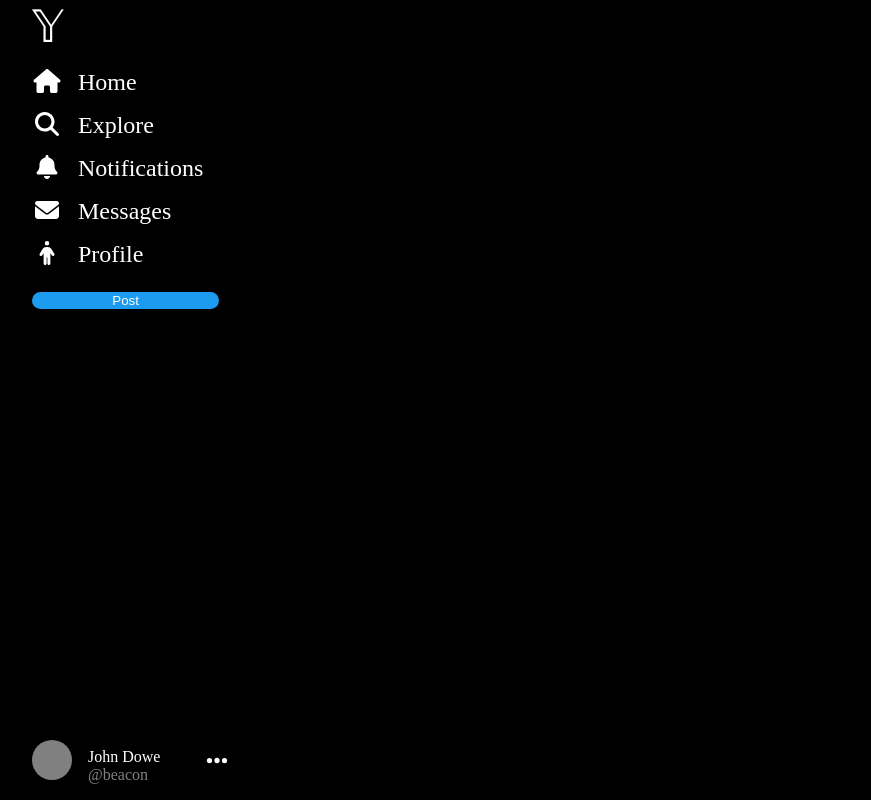
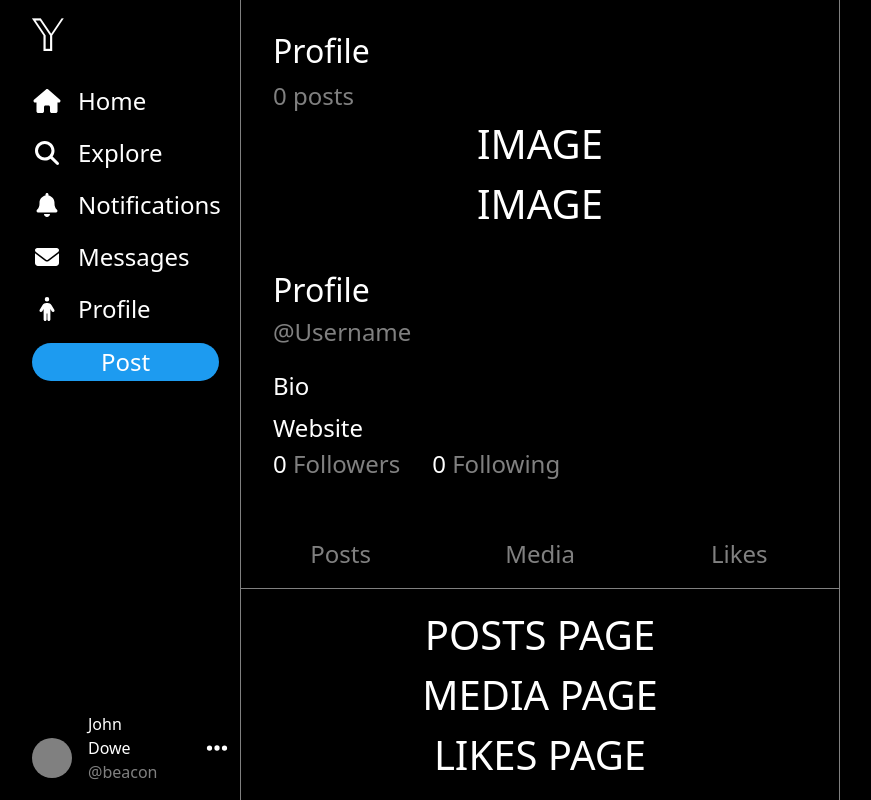
Before and after one commit to hridyanshdugar/cmput404-project-y, a Next.js app in the folder frontend/: page /profile in a window 1280 px wide. Before the commit this address had no page. Shown: the whole page, without its empty margins (224-1095 px from the left). Built offline with nearby package versions, Linux system fonts and the light colour scheme.

Commit message:
General Page Layout

```diff
--- /dev/null
+++ b/frontend/src/app/profile/page.module.css
@@ -0,0 +1,135 @@
+.mainContentView {
+    background-color: #000000;
+    color: white;
+    height : 100vh;
+    max-width: 37.5rem;
+    text-align: center;
+    font-size: 40px;
+    margin-left: 13rem;
+    border-left: 1px solid gray;
+    border-right: 1px solid gray;
+    overflow: scroll;
+    overflow: hidden;
+}
+
+  @media screen and (max-width: 1000px) {
+    .mainContentView {
+        margin-left: 3rem;
+    }
+  }
+
+  @media screen and (max-width: 500px) {
+    .mainContentView {
+        overflow-y: scroll;
+    }
+  }
+
+.container {
+  width: 100%;
+  display: inline-block;
+}
+
+.title {
+    text-align: left;
+    margin-top: 2rem;
+    margin-left: 2rem;
+    margin-right: 2rem;
+    font-size: 2rem;
+    font-weight: 500;
+}
+
+.postCount {
+    text-align: left;
+    color: grey;
+    margin-left: 2rem;
+    margin-right: 2rem;
+    font-size: 1.5rem;
+    font-weight: 500;
+}
+
+
+
+.username {
+    text-align: left;
+    color: grey;
+    margin-left: 2rem;
+    margin-right: 2rem;
+    font-size: 1.5rem;
+    font-weight: 500;
+}
+
+.bio {
+    width: 100%;
+    display: inline-block;
+    text-align: left;
+    margin-left: 2rem;
+    margin-right: 2rem;
+    font-size: 1.5rem;
+}
+
+.website {
+    text-align: left;
+    margin-left: 2rem;
+    margin-right: 2rem;
+    font-size: 1.5rem;
+}
+
+.followersContainer {
+  margin-left: 2rem;
+  margin-right: 2rem;
+  display: flex;
+  flex-direction: row;
+}
+
+.followCount {
+  margin-right: 2rem;
+  font-size: 1.5rem;
+  font-weight: 500;
+}
+
+.profileNav {
+  display: inline;
+  border-bottom: 1px solid grey;
+}
+
+.profileNav ul {
+  height: 100%;
+  width: 100%;
+  display: flex;
+  flex-direction: row;
+  justify-content: space-between;
+  margin-top: 2rem;
+  padding: 0;
+  border-bottom: 1px solid grey;
+}
+
+.profileNav ul li {
+  height: 100%;
+  width: 100%;
+  list-style: none;
+  flex: 1;
+  margin: 0;
+  font-size: 1.5rem;
+  font-weight: 500;
+  padding: 0;
+  box-sizing: border-box;
+}
+
+.profileNav ul li a {
+  display: block;
+  height: 100%;
+  text-decoration: none;
+  color: grey;
+  margin: 0;
+  padding-top: 1rem;
+  padding-bottom: 1rem;
+  padding-left: 2rem;
+  padding-right: 2rem;
+  box-sizing: border-box;
+  border: none;
+  cursor: pointer;
+}
+
+.profileNav ul li a:hover {
+  background-color: hsl(0, 0%, 13%);
+}
--- /dev/null
+++ b/frontend/src/app/profile/page.tsx
@@ -0,0 +1,50 @@
+"use client"
+import 'bootstrap/dist/css/bootstrap.min.css';
+import Image from "next/image";
+import styles from "./page.module.css";
+import Button from 'react-bootstrap/Button';
+import Card from 'react-bootstrap/Card';
+import { Col, Row } from 'react-bootstrap';
+import { title } from 'process';
+
+export default function Profile() {
+    return (
+      <>
+            <div className={"main"}>
+                <div className={styles.mainContentView}>
+                  <div className={styles.container}>
+                    <h1 id="profileName" className={styles.title}>Profile</h1>
+                    <div className={styles.postCount}>0 posts</div>
+                    <div id="profileBackround">IMAGE</div>
+                    <div id="profilePicture">IMAGE</div>
+                    <header id="profileName" className={styles.title}>Profile</header>
+                    <div id="username" className={styles.username}>@Username</div>
+                    <text id="bio" className={styles.bio}>Bio</text>
+                    <div id="website" className={styles.website}>Website</div>
+                    <div className={styles.followersContainer}>
+                      <div id="followers" className={styles.followCount}>0
+                      <span style={{color: "grey"}}> Followers</span>
+                      </div>
+                      <div id="following" className={styles.followCount}>0
+                          <span style={{color: "grey"}}> Following</span>
+                      </div>
+                    </div>
+                  </div>
+                  <div className={styles.container}>
+                    <nav className={styles.profileNav}>
+                      <ul>
+                        <li><a href="#posts">Posts</a></li>
+                        <li><a href="#media">Media</a></li>
+                        <li><a href="#likes">Likes</a></li>
+                      </ul>
+                    </nav>
+                    <div id="posts" className={styles.tabContent}>POSTS PAGE</div>
+                    <div id="media" className={styles.tabContent}>MEDIA PAGE</div>
+                    <div id="likes" className={styles.tabContent}>LIKES PAGE</div>
+                  </div>
+                </div>
+          </div>
+      </>
+
+  );
+}
--- a/frontend/src/app/settings/page.module.css
+++ b/frontend/src/app/settings/page.module.css
@@ -6,6 +6,7 @@
     text-align: center;
     font-size: 40px;
     margin-left: 13rem;
+    border-left: 1px solid gray;
     border-right: 1px solid gray;
     overflow: scroll;
     overflow: hidden;
--- a/frontend/src/app/settings/page.tsx
+++ b/frontend/src/app/settings/page.tsx
@@ -6,7 +6,7 @@ import Button from 'react-bootstrap/Button';
 import Card from 'react-bootstrap/Card';
 import { Col, Row } from 'react-bootstrap';
 
-export default function Home() {
+export default function Settings() {
     return (
       <>
             <div className={"main"}>
```
